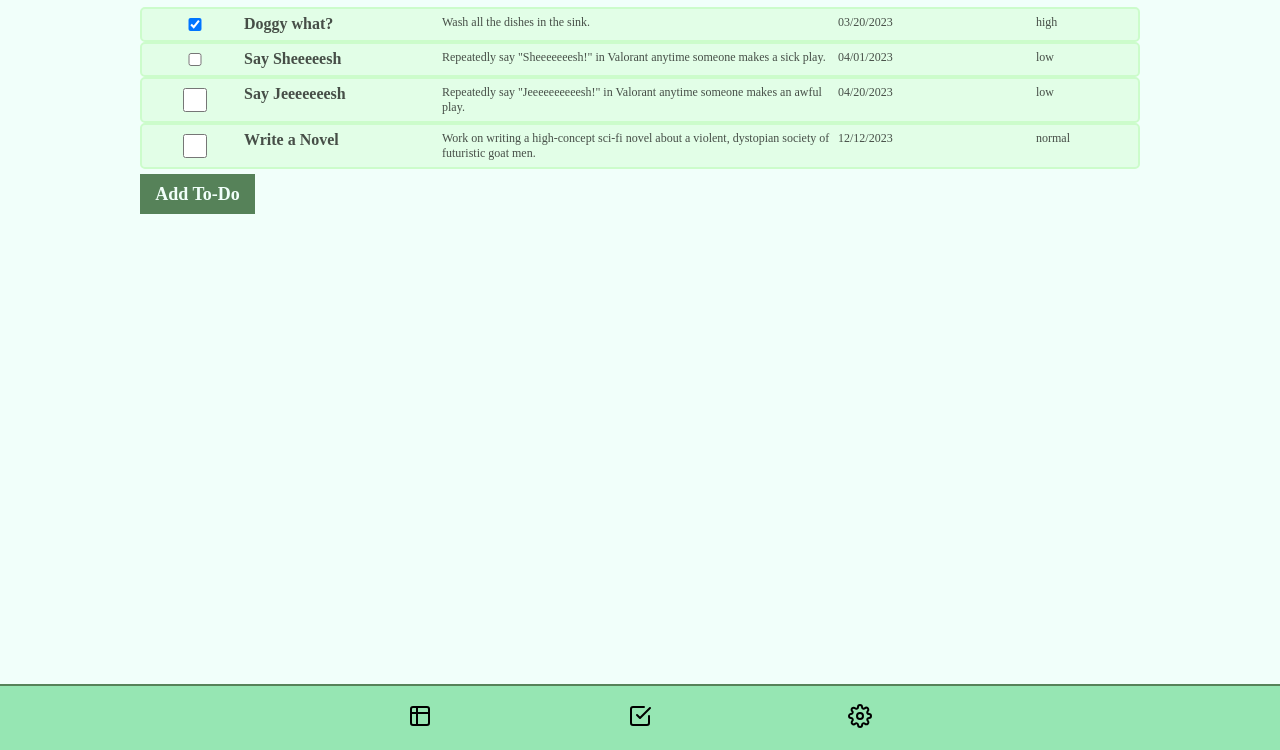
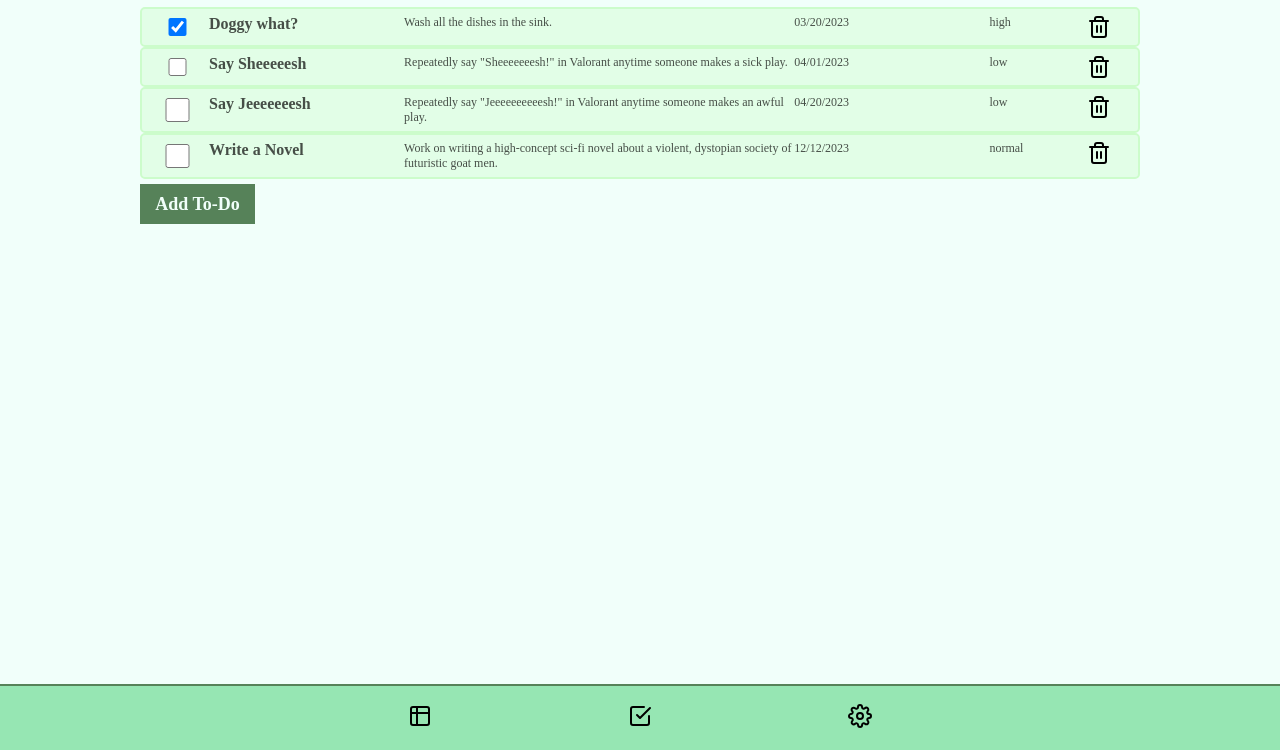
Before and after one commit to jake-abed/to-do-list, a website built with webpack: page dist/index.html in a window 1280 px wide. Shown: the part 50-800 px from the top of the page. Built offline with nearby package versions, Linux system fonts and the light colour scheme.

Commit message:
Refine UI & add delete icon to To-Do Divs

```diff
--- a/src/domController.js
+++ b/src/domController.js
@@ -2,7 +2,8 @@
 
 import Check from './images/check-square.svg';
 import Settings from './images/settings.svg';
-import Table from './images/table.svg'
+import Table from './images/table.svg';
+import Trash from './images/trash-2.svg';
 import { format } from 'date-fns';
 
 const CONTENT = document.querySelector('#content');
@@ -63,6 +64,8 @@ const createToDoDiv = (toDo, targetContainer) => {
     const description = document.createElement('p');
     const dueDate = document.createElement('p');
     const priority = document.createElement('div');
+    const deleteIcon = new Image();
+    deleteIcon.src = Trash;
 
     toDoWrapper.classList.add('to-do');
     toDoWrapper.setAttribute('id', toDo.uuid);
@@ -85,6 +88,7 @@ const createToDoDiv = (toDo, targetContainer) => {
     toDoWrapper.appendChild(description);
     toDoWrapper.appendChild(dueDate);
     toDoWrapper.appendChild(priority);
+    toDoWrapper.appendChild(deleteIcon);
 
     return targetContainer.appendChild(toDoWrapper);
 }
--- a/src/style/global.css
+++ b/src/style/global.css
@@ -69,7 +69,7 @@ h1 {
     background-color: var(--tea-green-clear);
     border: 0.2rem solid var(--tea-green);
     border-radius: 0.5rem;
-    grid-template: 1fr / 1fr 2fr 4fr 2fr  1fr;
+    grid-template: 1fr / 64px 2fr 4fr 2fr  1fr 48px;
 }
 
 .to-do > .title {
```
Also changed, not shown: dist/bba7f8a90befcbd8f9c0.svg (added), dist/main.js, src/images/trash-2.svg (added).
